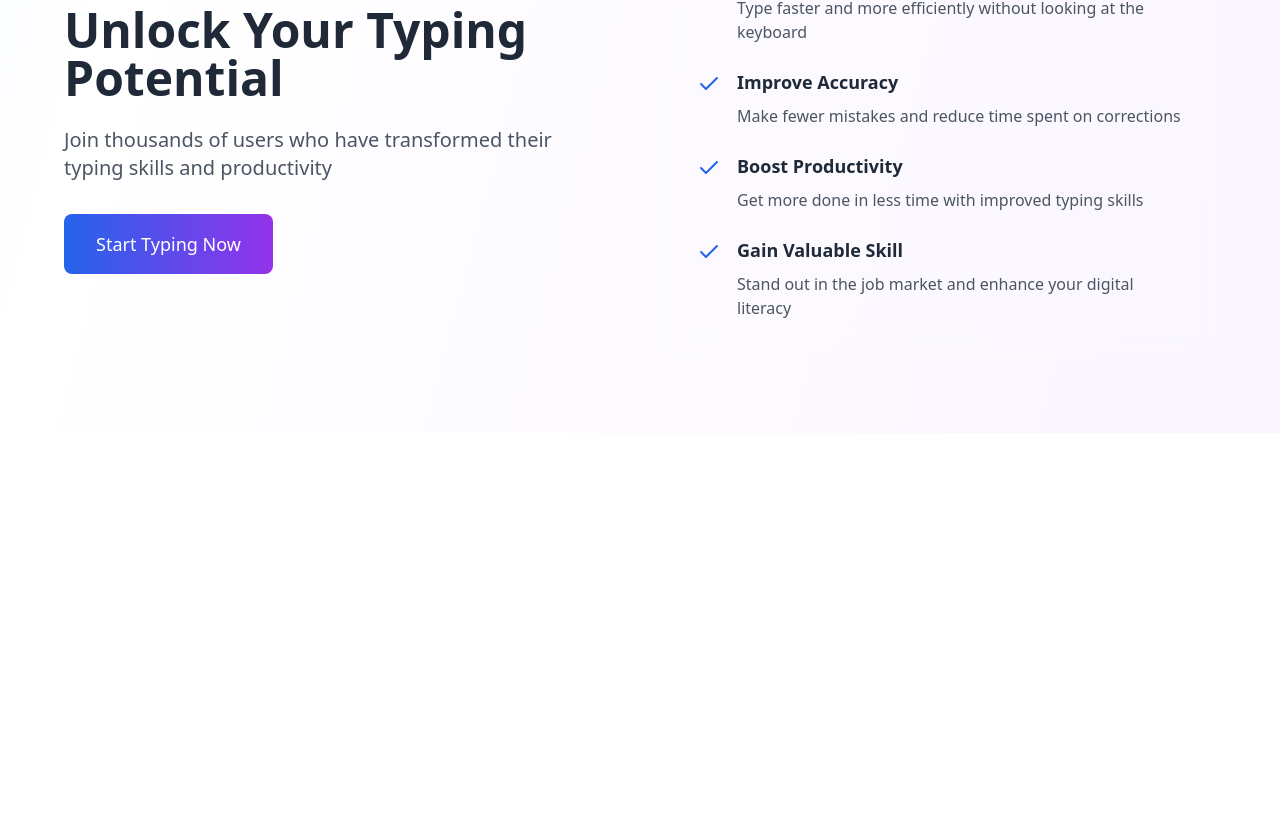
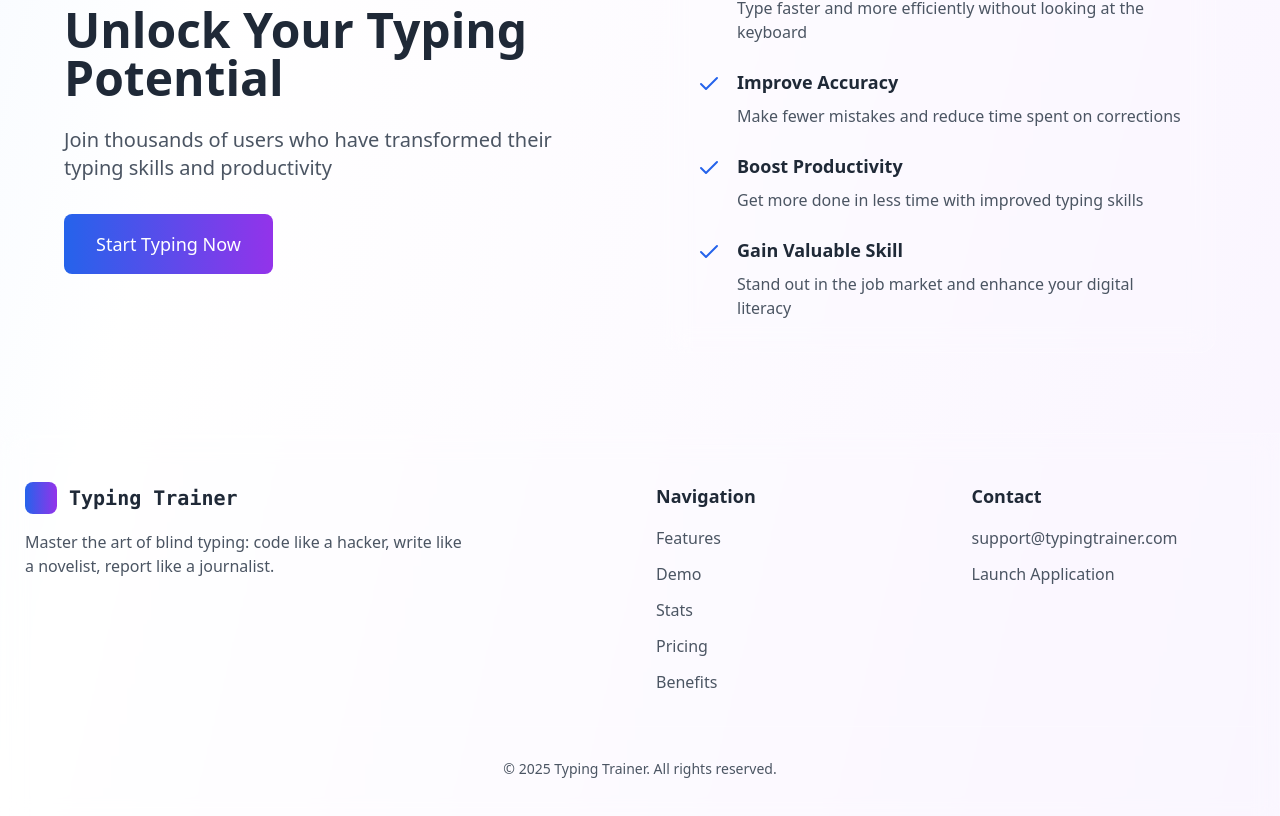
Before and after one commit to mezentsevs/typing-trainer-landing, a Nuxt app: page / in a window 1280 px wide. Shown: the part 4501-5317 px from the top of the page. Before the commit the page ends 4934 px from the top, so only its background shows below. Built offline with nearby package versions, Linux system fonts and the light colour scheme.

Commit message:
feat: add footer section

```diff
--- /dev/null
+++ b/components/FooterSection.vue
@@ -0,0 +1,72 @@
+<template>
+    <footer class="glass border-t border-white/20 dark:border-gray-700/20">
+        <div class="container mx-auto px-6 py-12">
+            <div class="grid grid-cols-1 md:grid-cols-4 gap-8">
+                <div class="md:col-span-2">
+                    <div class="flex items-center space-x-3 mb-4">
+                        <div
+                            class="w-8 h-8 bg-gradient-to-r from-blue-600 to-purple-600 rounded-lg" />
+                        <span class="text-xl font-mono font-bold text-gray-800 dark:text-white">
+                            {{ APP_NAME }}
+                        </span>
+                    </div>
+                    <p class="text-gray-600 dark:text-gray-300 max-w-md">
+                        {{ APP_SLOGAN }}
+                    </p>
+                </div>
+
+                <nav aria-label="Footer navigation">
+                    <h3 class="text-lg font-bold text-gray-800 dark:text-white mb-4">Navigation</h3>
+                    <ul class="space-y-3">
+                        <li v-for="link in quickLinks" :key="link.href">
+                            <TextLink :href="link.href">
+                                {{ link.text }}
+                            </TextLink>
+                        </li>
+                    </ul>
+                </nav>
+
+                <div>
+                    <h3 class="text-lg font-bold text-gray-800 dark:text-white mb-4">Contact</h3>
+                    <ul class="space-y-3">
+                        <li v-for="link in contactLinks" :key="link.href">
+                            <TextLink :href="link.href">
+                                {{ link.text }}
+                            </TextLink>
+                        </li>
+                    </ul>
+                </div>
+            </div>
+
+            <div class="border-t border-white/20 dark:border-gray-700/20 mt-8 pt-8 text-center">
+                <p class="text-gray-600 dark:text-gray-300 text-sm">
+                    © {{ currentYear }} {{ APP_NAME }}. All rights reserved.
+                </p>
+            </div>
+        </div>
+    </footer>
+</template>
+
+<script setup lang="ts">
+import { APP_NAME, APP_SLOGAN, APP_URL, APP_SUPPORT_EMAIL } from '@/constants/app';
+
+interface Link {
+    href: string;
+    text: string;
+}
+
+const quickLinks: Link[] = [
+    { href: '#features', text: 'Features' },
+    { href: '#demo', text: 'Demo' },
+    { href: '#stats', text: 'Stats' },
+    { href: '#pricing', text: 'Pricing' },
+    { href: '#benefits', text: 'Benefits' },
+];
+
+const contactLinks: Link[] = [
+    { href: `mailto:${APP_SUPPORT_EMAIL}`, text: APP_SUPPORT_EMAIL },
+    { href: APP_URL, text: 'Launch Application' },
+];
+
+const currentYear: number = new Date().getFullYear();
+</script>
--- /dev/null
+++ b/components/uikit/TextLink.vue
@@ -0,0 +1,15 @@
+<template>
+    <a
+        :href
+        class="text-gray-600 dark:text-gray-300 hover:text-blue-600 dark:hover:text-cyan-400 transition-colors duration-200">
+        <slot />
+    </a>
+</template>
+
+<script setup lang="ts">
+interface TextLinkProps {
+    href: string;
+}
+
+defineProps<TextLinkProps>();
+</script>
--- a/constants/app.ts
+++ b/constants/app.ts
@@ -2,3 +2,4 @@ export const APP_NAME: string = 'Typing Trainer';
 export const APP_SLOGAN: string =
     'Master the art of blind typing: code like a hacker, write like a novelist, report like a journalist.';
 export const APP_URL: string = 'https://app.typingtrainer.com';
+export const APP_SUPPORT_EMAIL: string = 'support@typingtrainer.com';
--- a/pages/index.vue
+++ b/pages/index.vue
@@ -5,4 +5,5 @@
     <StatsSection />
     <PricingSection />
     <BenefitsSection />
+    <FooterSection />
 </template>
```
